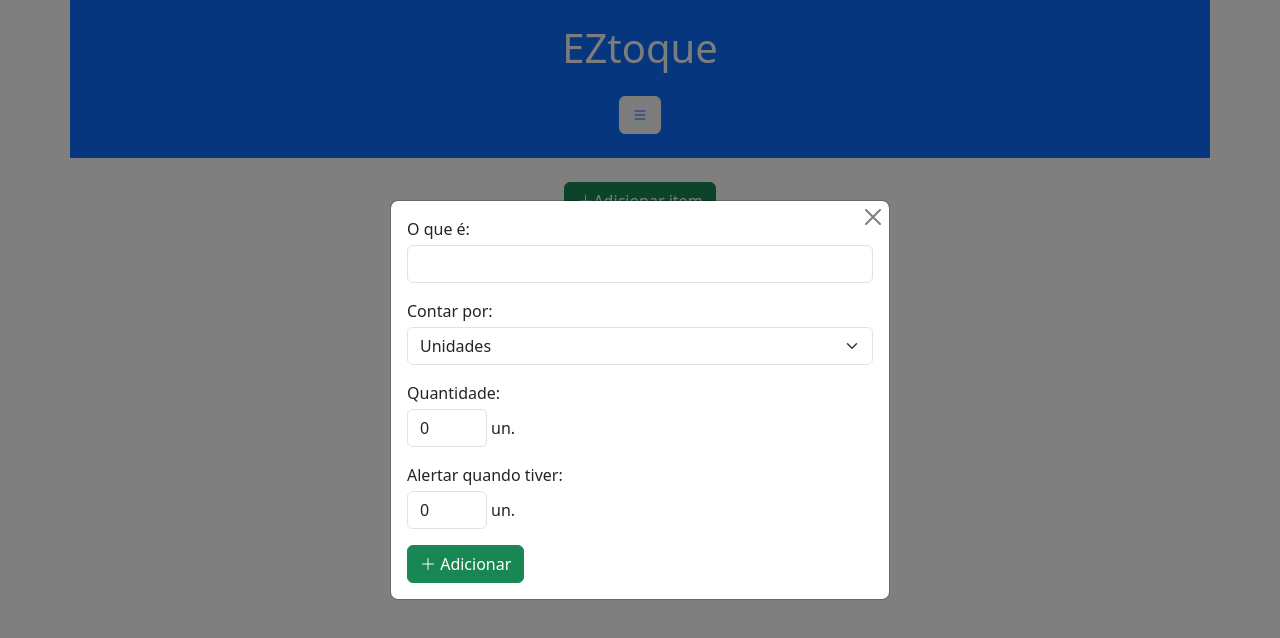
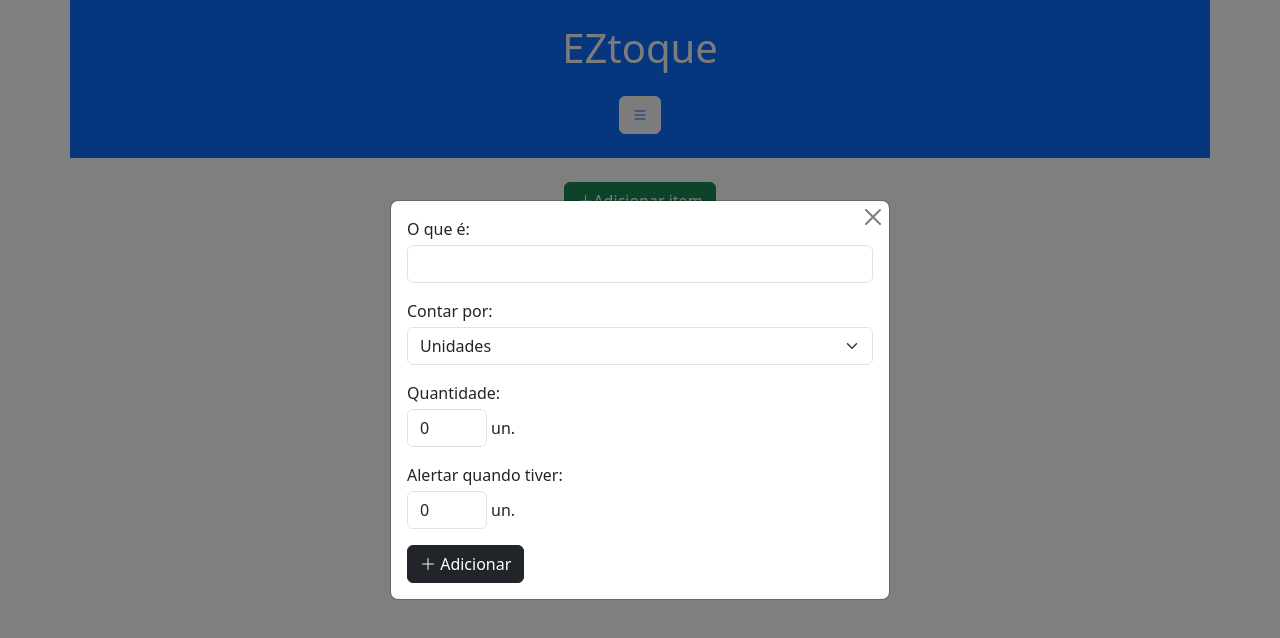
Before and after one commit to benhurk/Meu-Estoque, a React (Vite) app: page / in a window 1280 px wide. Both pictures are taken after a click on the button "Adicionar item". Shown: the top 638 px of the page. Built offline with nearby package versions, Linux system fonts and the light colour scheme.

Commit message:
Changed the color of the buttons to dark

```diff
--- a/src/components/ItemForm/index.tsx
+++ b/src/components/ItemForm/index.tsx
@@ -90,13 +90,13 @@ export default function ItemForm() {
             </div>
             {
                 formMode === 'add' &&
-                <button type="submit" className="btn btn-success" data-dismiss="modal" onClick={(e) => createNewItem(e)}>
+                <button type="submit" className="btn btn-dark" data-dismiss="modal" onClick={(e) => createNewItem(e)}>
                     <i className="bi bi-plus-lg" /> Adicionar
                 </button>
             }
             {
                 formMode === 'edit' &&
-                <button type="submit" className="btn btn-success" data-dismiss="modal" onClick={(e) => saveItem(e)}>
+                <button type="submit" className="btn btn-dark" data-dismiss="modal" onClick={(e) => saveItem(e)}>
                     <i className="bi bi-check-lg" /> Salvar
                 </button>
             }
--- a/src/components/ListItem/index.tsx
+++ b/src/components/ListItem/index.tsx
@@ -41,7 +41,7 @@ export default function ListItem({id, name, qtdType, quantity, alertQuantity}: L
                 </div>
             </div>
             <div>
-                <button type="button" className="btn btn-sm btn-primary me-1" data-toggle="modal" data-target="#modal-form" onClick={() => setEditModal(id)}>
+                <button type="button" className="btn btn-sm btn-dark me-1" data-toggle="modal" data-target="#modal-form" onClick={() => setEditModal(id)}>
                     <i className="bi bi-pencil-fill"></i>
                 </button>
                 <button type="button" className="btn btn-sm btn-danger" onClick={() => dispatch(removeItem(id))}>
```
